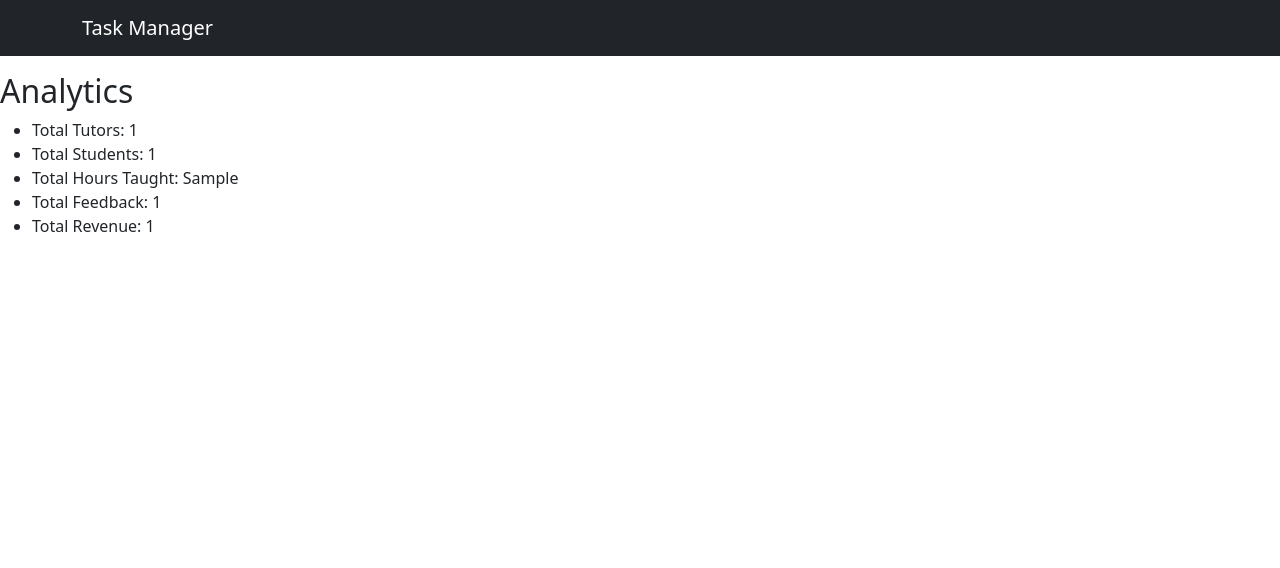
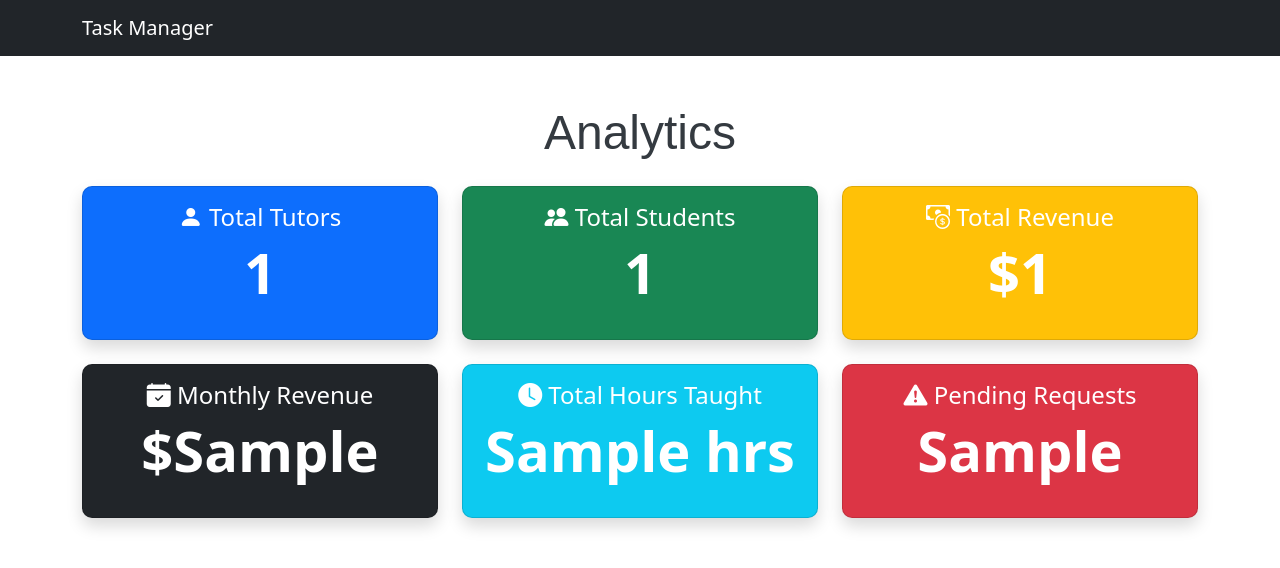
Before and after one commit to sarutafeel/Team_Lynx, a Django app: template tutorials/templates/admin_analytics.html in a window 1280 px wide. Shown: the top 568 px of the page. Run offline with Django 3.2, Linux system fonts and the light colour scheme; the template is opened without the code that fills it: most values are stand-ins (such as "Sample title", 1, 10 or a date in 2020); some libraries are stand-ins or nearby versions.

Commit message:
Added more analytics for the admin analytics page and included design

```diff
--- a/static/custom.css
+++ b/static/custom.css
@@ -114,3 +114,23 @@ h3.profile-title {
   text-decoration: underline;
   color: #0d6efd;
 }
+
+
+.card {
+  border-radius: 10px;
+  text-align: center;
+}
+
+.card h5 {
+  font-size: 1.5rem;
+}
+
+.card .display-4 {
+  font-weight: bold;
+}
+
+h1 {
+  font-family: 'Arial', sans-serif;
+  font-size: 3rem;
+  color: #343a40;
+}
--- a/tutorials/templates/admin_analytics.html
+++ b/tutorials/templates/admin_analytics.html
@@ -1,14 +1,68 @@
 {% extends 'base_content.html' %}
 {% block content %}
-    <section>
-        <h2>Analytics</h2>
-        <ul>
-            <li>Total Tutors: {{ analytics.total_tutors }}</li>
-            <li>Total Students: {{ analytics.total_students }}</li>
-            <li>Total Hours Taught: {{ analytics.hours_taught }}</li>
-            <li>Total Feedback: {{ analytics.total_feedback }}</li>
-            <li>Total Revenue: {{ analytics.total_revenue }}</li>
-        </ul>
-    </section>
+
+<div class="container mt-5">
+    <h1 class="text-center">Analytics</h1>
+
+    <div class="row mt-4">
+        <!-- Tutors and Students Section -->
+        <div class="col-md-6 col-lg-4 mb-4">
+            <div class="card text-white bg-primary shadow">
+                <div class="card-body">
+                    <h5 class="card-title"><i class="bi bi-person-fill"></i> Total Tutors</h5>
+                    <p class="display-4">{{ analytics.total_tutors }}</p>
+                </div>
+            </div>
+        </div>
+
+        <div class="col-md-6 col-lg-4 mb-4">
+            <div class="card text-white bg-success shadow">
+                <div class="card-body">
+                    <h5 class="card-title"><i class="bi bi-people-fill"></i> Total Students</h5>
+                    <p class="display-4">{{ analytics.total_students }}</p>
+                </div>
+            </div>
+        </div>
+
+        <!-- Revenue Section -->
+        <div class="col-md-6 col-lg-4 mb-4">
+            <div class="card text-white bg-warning shadow">
+                <div class="card-body">
+                    <h5 class="card-title"><i class="bi bi-cash-coin"></i> Total Revenue</h5>
+                    <p class="display-4">${{ analytics.total_revenue }}</p>
+                </div>
+            </div>
+        </div>
+
+        <div class="col-md-6 col-lg-4 mb-4">
+            <div class="card text-white bg-dark shadow">
+                <div class="card-body">
+                    <h5 class="card-title"><i class="bi bi-calendar-check-fill"></i> Monthly Revenue</h5>
+                    <p class="display-4">${{ analytics.monthly_revenue }}</p>
+                </div>
+            </div>
+        </div>
+
+        <!-- Lessons and Feedback Section -->
+        <div class="col-md-6 col-lg-4 mb-4">
+            <div class="card text-white bg-info shadow">
+                <div class="card-body">
+                    <h5 class="card-title"><i class="bi bi-clock-fill"></i> Total Hours Taught</h5>
+                    <p class="display-4">{{ analytics.hours_taught }} hrs</p>
+                </div>
+            </div>
+        </div>
+
+        <!-- Pending Requests Section -->
+        <div class="col-md-6 col-lg-4 mb-4">
+            <div class="card text-white bg-danger shadow">
+                <div class="card-body">
+                    <h5 class="card-title"><i class="bi bi-exclamation-triangle-fill"></i> Pending Requests</h5>
+                    <p class="display-4">{{ analytics.pending_requests }}</p>
+                </div>
+            </div>
+        </div>
+    </div>
+</div>
 
 {% endblock %}
```
Also changed, not shown: tutorials/templates/admin_dashboard.html (+0 -14 lines), tutorials/tests/views/test_admin_analytics.py (+84 -55 lines), tutorials/tests/views/test_student_dashboard.py (+2 -2 lines), tutorials/views.py (+26 -5 lines).
